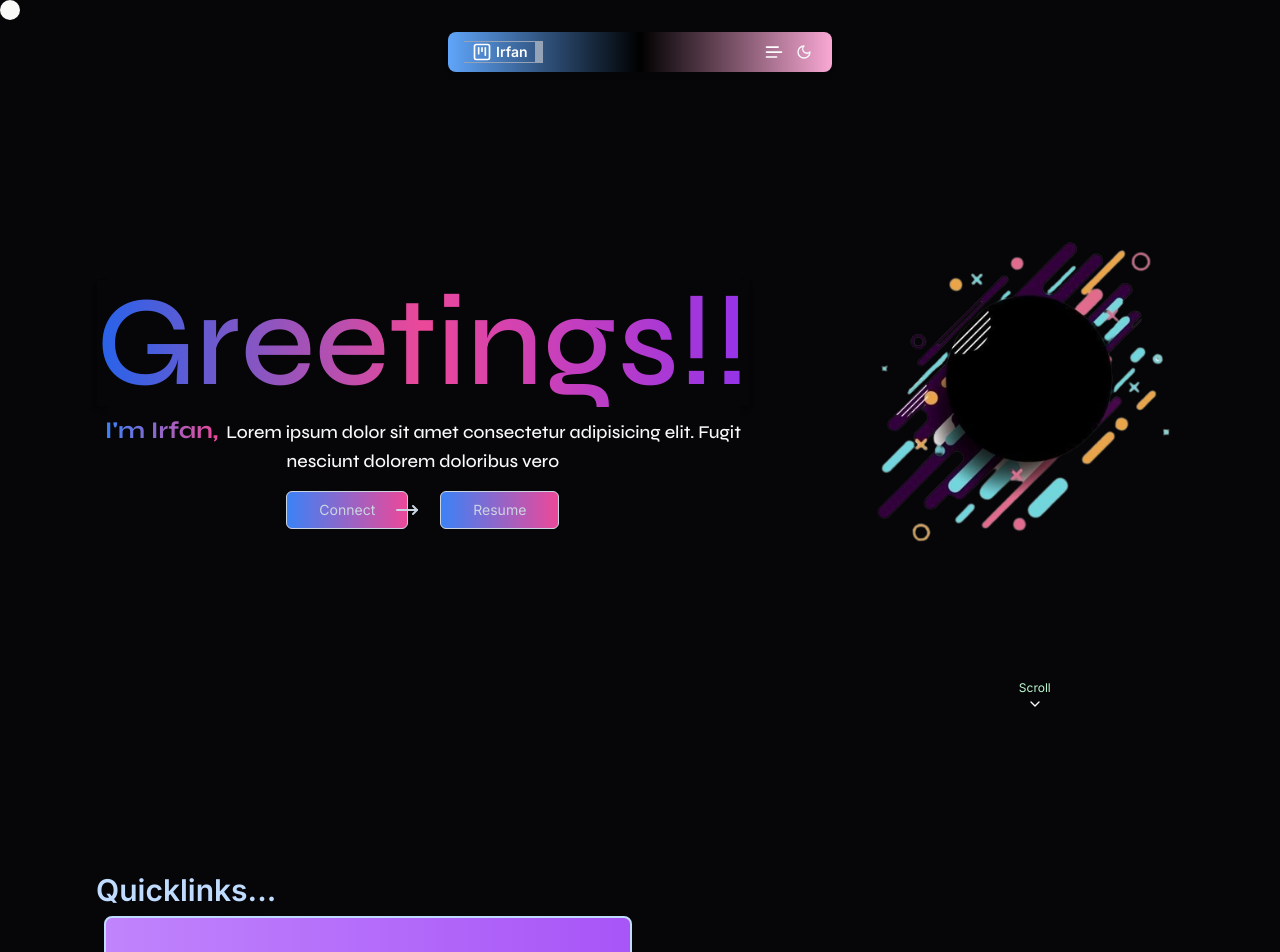
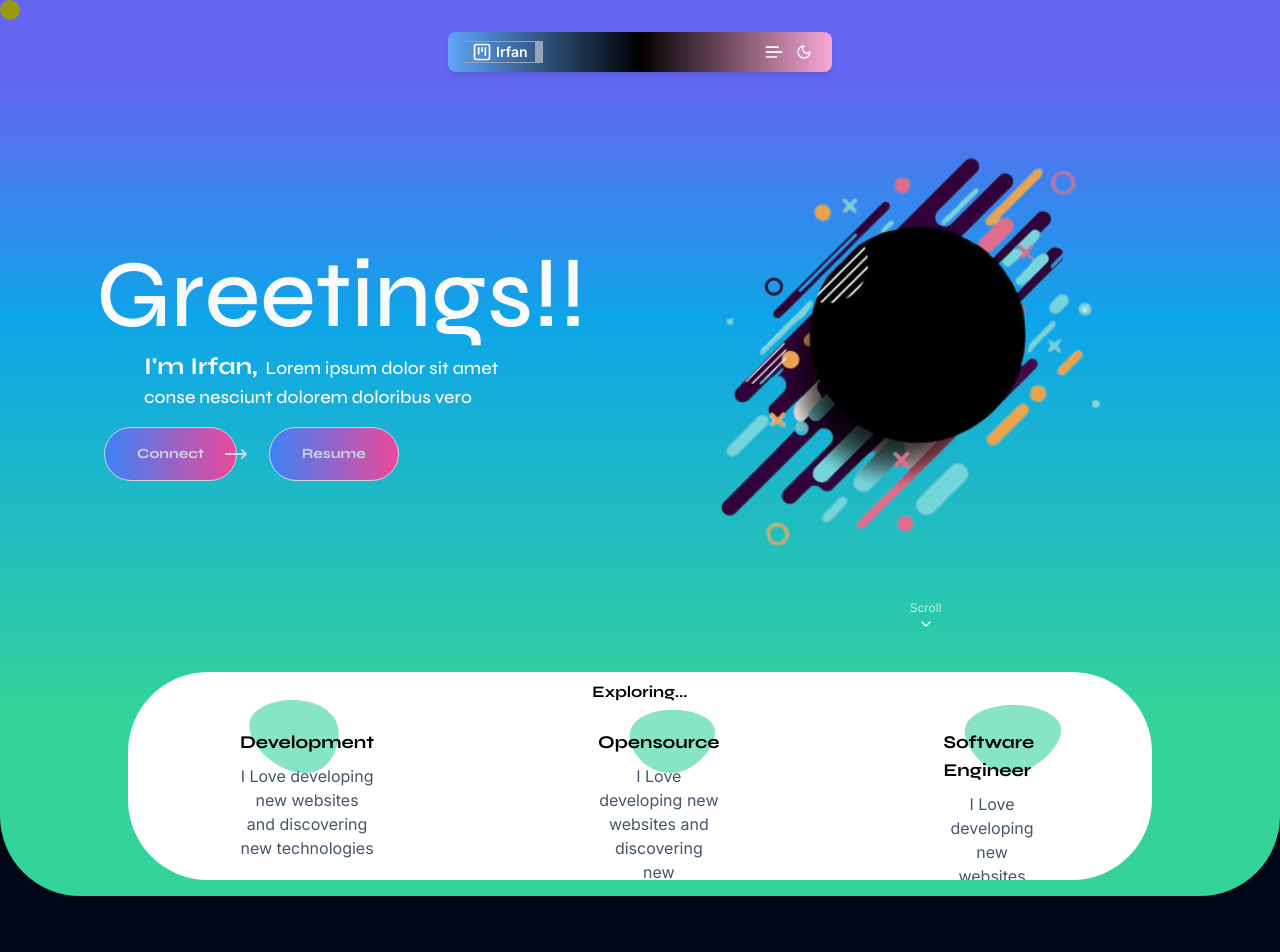
Before and after one commit to IrfanshaikH-7/portfolio-m, a Next.js app: page / in a window 1280 px wide. Shown: the top 952 px of the page. Built offline with nearby package versions, Linux system fonts and the light colour scheme; a web font is replaced by a local one.

Commit message:
20.new landing page UI

```diff
--- a/app/(routes)/layout.tsx
+++ b/app/(routes)/layout.tsx
@@ -10,8 +10,8 @@ const RouteLayout = async({
 
     return(
         <main>
-            <div>
-            <motion.div className=' flex  z-50 fixed bg-transparent w-full h-auto transition-opacity'
+            <div className="flex justify-center">
+            <motion.div className=' flex w-96 z-50 fixed bg-transparent h-auto transition-opacity'
             initial={{ y: -20, opacity: 0 }}
             animate={{ y: 0, opacity: 1, transition: { ease: 'easeOut', duration: 0.5 } }}
 
--- a/app/globals.css
+++ b/app/globals.css
@@ -122,10 +122,17 @@ a {
     @apply bg-[#060608] flex justify-center items-center
   }
   .heroR-link {
-    @apply  flex justify-center items-center rounded-md mt-2 transition-all duration-300
+    @apply  flex justify-center items-center rounded-[80px] mt-2 transition-all duration-300
   }
 
   .flex-jc-ic {
     @apply flex items-center justify-center
   }
 }
+.no-scrollbar::-webkit-scrollbar{
+  display: none;
+}
+.no-scrollbar{
+  -ms-overflow-style: none;  /* IE and Edge */
+  scrollbar-width: none;  /* Firefox */
+}
--- a/app/page.tsx
+++ b/app/page.tsx
@@ -15,9 +15,10 @@ import LandingS from '@/components/Hero/LandingS';
 
 const Home: NextPage = () => {
 
+
   return (
     <>
-      <motion.main className='h-screen w-full flex justify-center'
+      {/* <motion.main className='h-auto w-full flex justify-center overflow-y-auto z-40'
         initial={{ scale: 0.7, opacity: 0 }}
         animate={{ scale: 1, opacity: 1, transition: { ease: 'easeOut', duration: 0.5 } }}
       >
@@ -27,14 +28,14 @@ const Home: NextPage = () => {
         >
           <Navbar />
         </motion.div>
-        <section className='h-full w-full mx-auto flex justify-center items-center'>
-          <div className='relative mt-12 flex lg:flex-row flex-col gap-x-2  h-[90%] w-[90%] mx-auto my-auto '>
+        <section className='h-screen w-full mx-auto flex-col justify-center items-center'>
+          <div className='relative mt-12 flex lg:flex-row flex-col gap-x-2  h-[80%] w-[80%] mx-auto my-auto bg-emerald-400'>
+            */}
 
-
-            {/* <div className='absolute h-60 w-2 rounded-m top-0 right-0 bg-white ' />
+      {/* <div className='absolute h-60 w-2 rounded-m top-0 right-0 bg-white ' />
             <div className='absolute h-60 w-2 rounded-m top-0 right-0 bg-white ' /> */}
 
-            <HeroL />
+      {/* <HeroL />
             <div className='flex justify-center items-center flex-1 h-full w-full'>
               <div className='h-full space-y-12 flex-1 w-full  p-4 overflow-y-auto overflow-x-hidden snap-y'>
                 <HeroR />
@@ -48,15 +49,109 @@ const Home: NextPage = () => {
               </div>
             </div>
           </div>
+          <div className='h-60 w-full bg-white rounded-2xl'>
+
+          </div>
         </section>
 
       </motion.main>
-      <section className='h-screen w-7xl flex justify-center items-center bg-[#060608]'>
-        <div className='h-[90%] w-[90%]'>
+      <section className='h-full w-7xl flex justify-center items-center bg-[#060608] -z-40'>
+        <div className='h-full w-full flex justify-start items-center'>
           <LandingS />
         </div>
 
+      </section> */}
+
+      <section className=' h-full w-full '>
+        <motion.main className='h-full w-full flex justify-center  '
+          initial={{ scale: 0.7, opacity: 0 }}
+          animate={{ scale: 1, opacity: 1, transition: { ease: 'easeOut', duration: 0.5 } }}
+        >
+          <motion.div className=' w-96 flex mx-auto z-50 fixed bg-transparent  h-auto transition-opacity'
+            initial={{ y: -20, opacity: 0 }}
+            animate={{ y: 0, opacity: 1, transition: { ease: 'easeOut', duration: 0.5 } }}
+          >
+            <Navbar />
+          </motion.div>
+          <section className='h-full w-full mx-auto flex-col justify-center items-center z-10 bg-gradient-to-t from-emerald-400 from-10% via-sky-500 via-60% to-indigo-500 to-90% '>
+            <div className='relative mt-12 flex lg:flex-row flex-col gap-x-2  h-[80%] w-[90%] mx-auto my-auto -z-20'>
+
+              <HeroL />
+              <div className='flex justify-center items-center flex-1 h-full w-full'>
+                <div className='h-full space-y-12 flex-1 w-full py-4 overflow-y-auto overflow-x-hidden snap-y no-scrollbar '>
+                  <HeroR />
+                  <motion.div className='flex items-center text-center justify-center h-full flex-1 w-full text-white text-8xl snap-mandatory snap-start px-4  '
+                    initial={{ opacity: 0, }}
+                    whileInView={{ opacity: 1, }}
+                    transition={{ delay: 0.5, duration: 0.7 }}
+                  >
+                    to be perferendis.
+                  </motion.div >
+                </div>
+              </div>
+            </div>
+            <section className='bg-gradient-to-t from-emerald-400 via-emerald-400 h-60 -mt-8 rounded-b-[80px] pointer-events-none md:px-32 py-4 '>
+              <div className='h-full w-full flex-col justify-center items-center bg-white rounded-[80px] overflow-hidden py-2'>
+
+
+                <h1 className='text-center text-black font-semibold font-syne'>Exploring...</h1>
+                <div className='h-full w-full flex justify-evenly items-start mt-6 '>
+
+                  <div className=' flex flex-col justify-start items-center px-28'>
+                    <div className=' text-black text-lg font-extrabold font-syne relative z-30'>
+                      <svg className='absolute -z-10 -top-11' viewBox="20 30 150 140" xmlns="http://www.w3.org/2000/svg" width={100} height={100}>
+                        <path fill="#34d39995" d="M65,-16.8C73.7,5.6,62.8,38.6,42.5,51.8C22.2,65,-7.7,58.3,-31,41.6C-54.3,24.9,-71.1,-1.8,-64.8,-20.8C-58.6,-39.9,-29.3,-51.2,-0.6,-51C28.2,-50.8,56.3,-39.1,65,-16.8Z" transform="translate(100 100)" />
+                      </svg>
+                      Development
+                    </div>
+                    <p className='text-slate-600 text-center mt-2'>
+                      I Love developing new websites and discovering new technologies
+                    </p>
+                  </div>
+
+                  <div className=' flex flex-col justify-start items-center px-28'>
+                    <div className=' text-black text-lg font-bold font-syne relative z-30'>
+                      <svg className='absolute -z-10 -top-14' viewBox="0 0 200 200" xmlns="http://www.w3.org/2000/svg"  width={140} height={140}>
+                        <path fill="#34d39995" d="M66.1,-20.6C72.1,-3.1,53.9,23.1,33.4,35.6C12.8,48.1,-10.2,46.9,-28.2,34.8C-46.1,22.7,-59,-0.3,-53.5,-17.2C-47.9,-34.2,-24,-45,3.1,-46C30.1,-46.9,60.2,-38.1,66.1,-20.6Z" transform="translate(100 100)" />
+                      </svg>
+                      Opensource
+                    </div>
+                    <p className='text-slate-600 text-center mt-2'>
+                      I Love developing new websites and discovering new technologies
+                    </p>
+                  </div>
+
+                  <div className=' flex flex-col justify-start items-center px-28'>
+                    <div className=' text-black text-lg font-bold font-syne relative z-30'>
+                      <svg  className='absolute -z-10 -top-14'  viewBox="0 0 200 200" xmlns="http://www.w3.org/2000/svg" width={140} height={140}>
+                        <path fill="#34d39995" d="M66.4,-23.1C71.8,-5,52.1,19.7,30.6,33.2C9.2,46.7,-14,48.9,-35.1,36.3C-56.2,23.8,-75.3,-3.4,-69.1,-22.6C-63,-41.8,-31.5,-52.8,-0.5,-52.7C30.5,-52.5,61,-41.1,66.4,-23.1Z" transform="translate(100 100)" />
+                      </svg>
+                      Software Engineer
+                    </div>
+                    <p className='text-slate-600 text-center mt-2'>
+                      I Love developing new websites and discovering new technologies
+                    </p>
+                  </div>
+
+                </div>
+              </div>
+            </section>
+
+
+          </section>
+        </motion.main>
+        <div className='bg-transparent h-screen w-full'>
+        </div>
+        <div className='h-12 bg-transparent w-full'>
+
+        </div>
+
+
       </section>
+
+      <div className=' fixed top-0 h-screen w-full bg-black -z-50'>
+        <p className='text-center text-9xl'>hello</p>
+      </div>
     </>
   );
 };
--- a/components/Hero/HeroL.tsx
+++ b/components/Hero/HeroL.tsx
@@ -2,24 +2,24 @@ import { FileText, MoveRight } from "lucide-react";
 import Link from "next/link";
 const HeroL = () => {
     return (
-        <div className=' flex flex-1 flex-col justify-center items-start   '>
-            <div className="flex flex-col items-center justify-evenly p-8 w-full ">
+        <div className=' flex flex-1 flex-col justify-center items-end'>
+            <div className="flex flex-col items-start justify-evenly p-8 w-full ">
                 <div>
-                <h1 className="font-syne  text-7xl xl:text-9xl text-center lg:self-start bg-gradient-to-r from-blue-600 via-pink-500 to bg-purple-600 bg-clip-text text-transparent shadow-md">
+                <h1 className="font-syne  text-7xl xl:text-8xl text-start lg:self-start  ">
                     Greetings!!
                 </h1>
-                <p className="font-syne text-sm text-center xl:text-lg mt-2 "> <span className="bg-gradient-to-r from-blue-500 to bg-pink-500 bg-clip-text text-transparent font-semibold text-base lg:text-2xl">I'm Irfan,
+                <p className="font-syne text-sm px-12 xl:text-lg mt-2 "> <span className=" font-semibold text-base lg:text-2xl">I'm Irfan,
                 </span>
-                 &nbsp; Lorem ipsum dolor sit amet consectetur adipisicing elit.  Fugit<br /> nesciunt dolorem doloribus vero
+                 &nbsp; Lorem ipsum dolor sit amet conse nesciunt dolorem doloribus vero
                 </p>
 
                 </div>
                 <div className="flex gap-8 p-2 relative">
-                   <Link href='/contact' className="heroR-link w- group relative text-sm px-8  bg-gradient-to-r from-blue-500 to bg-pink-500 py-2 hover:bg-blue-400  text-slate-300 border border-slate-300">
+                   <Link href='/contact' className="heroR-link w- group relative text-sm px-8 py-4 font-semibold font-syne  bg-gradient-to-r from-blue-500 to bg-pink-500 hover:bg-blue-400  text-slate-300 border border-slate-300">
                     Connect
                     <MoveRight className="absolute group-hover:-right-4 -right-3 transition-all duration-300" />
                 </Link>
-                <Link href='/contact' className="heroR-link group relative text-sm px-8  bg-gradient-to-r from-blue-500 to bg-pink-500 py-2 hover:bg-blue-400  text-slate-300 border border-slate-300">
+                <Link href='/contact' className="heroR-link group relative text-sm px-8 py-4 font-semibold font-syne  bg-gradient-to-r from-blue-500 to bg-pink-500 hover:bg-blue-400  text-slate-300 border border-slate-300">
                     Resume
                     <FileText className="absolute group-hover:-right-6 invisible group-hover:visible -right-5 transition-all ease-out" />
                 </Link>
--- a/components/Hero/HeroR.tsx
+++ b/components/Hero/HeroR.tsx
@@ -8,9 +8,9 @@ const HeroR = () => {
         <motion.div className=' h-full w-full snap-mandatory snap-start p-6'
                     initial={{ opacity: 0, }}
                     whileInView={{ opacity: 1, }}
-                    transition={{ delay: 0.2, duration: 0.7 }}
+                    transition={{ delay: 0.5, duration: 0.7 }}
                   >
-            <div className="relative h-full w-full flex items-center flex-col ">
+            <div className="relative h-full w-full flex justify-center items-center flex-col ">
                 <Image
                     src='/assets/hero1.png'
                     alt="image"
--- a/tailwind.config.js
+++ b/tailwind.config.js
@@ -20,6 +20,11 @@ module.exports = {
         'cute': ['Cute Font'],
         'syne' : ['Syne', 'sans-serif'],
         'arizona': ['Arizonia', 'cursive']
+      },
+      backgroundImage: {
+        'gradient-radial': 'radial-gradient(var(--tw-gradient-stops))',
+        'gradient-conic':
+          'conic-gradient(from 180deg at 50% 50%, var(--tw-gradient-stops))',
       },
       colors: {
         border: "hsl(var(--border))",
```
